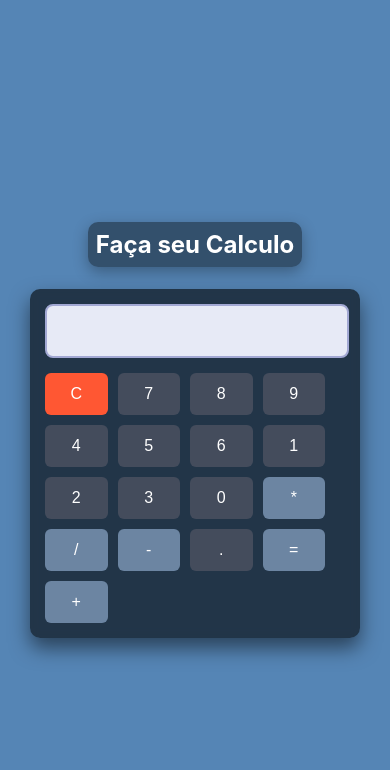
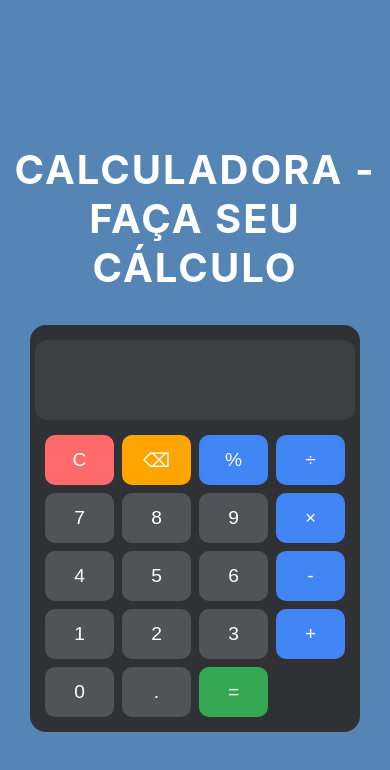
Before and after one commit to Miguel-ectil/calculator, a plain HTML site: page index.html in a window 390 px wide. Drawn offline with Linux system fonts and the light colour scheme.

Commit message:
[UPD] Melhorando a estilização do projeto

```diff
--- a/index.html
+++ b/index.html
@@ -1,42 +1,51 @@
 <!DOCTYPE html>
-<html lang="en">
+<html lang="pt">
 <head>
   <meta charset="UTF-8">
   <meta name="viewport" content="width=device-width, initial-scale=1.0">
+  <title>Calculadora</title>
   <link rel="stylesheet" href="styles.css">
-  <title>Calculadora</title>
 </head>
 <body>
-  <h1 class="animated-title"><strong>Faça seu Calculo</strong></h1>
-  <div class="worm"></div>
+
+  <!-- Título do Projeto -->
+  <header>
+    <h2 class="animated-title"><strong>Calculadora - Faça seu Cálculo</strong></h2>
+  </header>
+
   <div id="container">
-    <div class="ball"></div>
-    <div class="ball"></div>
-    <div class="ball"></div>
-    <div class="calculator">
-      <input type="text" id="display" readonly>
-      <div class="keys">
-        <button class="clear-button" onclick="clearDisplay()">C</button>
-        <button class="button-7" onclick="appendToDisplay('7')">7</button>
-        <button class="button-8" onclick="appendToDisplay('8')">8</button>
-        <button class="button-9" onclick="appendToDisplay('9')">9</button>
-        <button class="button-4" onclick="appendToDisplay('4')">4</button>
-        <button class="button-5" onclick="appendToDisplay('5')">5</button>
-        <button class="button-6" onclick="appendToDisplay('6')">6</button>
-        <button class="button-1" onclick="appendToDisplay('1')">1</button>
-        <button class="button-2" onclick="appendToDisplay('2')">2</button>
-        <button class="button-3" onclick="appendToDisplay('3')">3</button>
-        <button class="button-0" onclick="appendToDisplay('0')">0</button>
-        <button class="button-mult" onclick="appendToDisplay('*')">*</button>
-        <button class="button-div" onclick="appendToDisplay('/')">/</button>
+    <input type="text" id="display" disabled />
 
-        <button class="button-menos" onclick="appendToDisplay('-')">-</button>
-        <button class="button-pont" onclick="appendToDisplay('.')">.</button>
-        <button class="button-igual" onclick="calculate()">=</button>
-        <button class="button-mais" onclick="appendToDisplay('+')">+</button>
+    <div class="calculator-keys">
+      <!-- Números e Funções -->
+      <div class="number-keys">
+        <button class="clear-button">C</button>
+        <button class="delete-button">⌫</button>
+        <button class="operator">%</button>
+        <button class="operator">÷</button>
+
+        <button class="num">7</button>
+        <button class="num">8</button>
+        <button class="num">9</button>
+        <button class="operator">×</button>
+
+        <button class="num">4</button>
+        <button class="num">5</button>
+        <button class="num">6</button>
+        <button class="operator">-</button>
+
+        <button class="num">1</button>
+        <button class="num">2</button>
+        <button class="num">3</button>
+        <button class="operator">+</button>
+
+        <button class="num">0</button>
+        <button class="num">.</button>
+        <button class="equal-button">=</button>
       </div>
     </div>
   </div>
+
   <script src="script.js"></script>
 </body>
 </html>
--- a/script.js
+++ b/script.js
@@ -19,14 +19,29 @@ function calculate() {
   }
 }
 
-document.addEventListener('keydown', function(event) {
-  const key = event.key;
-  if (/[\d+\-*/.=]/.test(key)) {
-    appendToDisplay(key);
-  } else if (key === 'Enter') {
-    calculate();
-  } else if (key === 'Escape') {
-    displayValue = '';
-    document.getElementById('display').value = displayValue;
-  }
+document.addEventListener("DOMContentLoaded", function () {
+  const display = document.getElementById("display");
+  const buttons = document.querySelectorAll("button");
+
+  buttons.forEach((button) => {
+    button.addEventListener("click", () => {
+      const value = button.innerText;
+
+      if (value === "C") {
+        display.value = "";
+      } else if (value === "⌫") {
+        display.value = display.value.slice(0, -1); // Apagar último caractere
+      } else if (value === "=") {
+        try {
+          display.value = eval(display.value.replace("×", "*").replace("÷", "/"));
+        } catch {
+          display.value = "Erro";
+        }
+      } else if (value === "%") {
+        display.value = parseFloat(display.value) / 100 * parseFloat(display.value);
+      } else {
+        display.value += value;
+      }
+    });
+  });
 });
--- a/styles.css
+++ b/styles.css
@@ -1,149 +1,152 @@
+/* Estilo do body para centralizar tudo */
 body {
   background-color: #5585b5;
   font-family: 'Inter', sans-serif;
   display: flex;
+  flex-direction: column;
   justify-content: center;
   align-items: center;
   height: 100vh;
   margin: 0;
-  padding: 0;
-  flex-direction: column;
 }
 
-/* Título animado e centralizado */
-.animated-title {
-  font-size: 2rem;
-  color: white;
+header {
   text-align: center;
-  animation: slideIn 1.5s ease-in-out forwards;
-  margin-bottom: 22px;
-  background: rgba(0, 0, 0, 0.4);
-  padding: 12px;
-  border-radius: 10px;
-  box-shadow: 0px 5px 15px rgba(0, 0, 0, 0.3);
+  margin-bottom: 0px;
 }
 
-/* Container da calculadora */
+/* Container principal da calculadora */
 #container {
   width: 90%;
-  max-width: 360px;
-  background: rgba(0, 0, 0, 0.6);
+  max-width: 340px;
+  background: #303134;
   padding: 20px;
-  text-align: center;
-  border-radius: 10px;
-  backdrop-filter: blur(4px);
-  box-shadow: 0px 10px 20px rgba(0, 0, 0, 0.5);
+  border-radius: 16px;
+  /* box-shadow: 0px 5px 15px rgba(0, 0, 0, 0.5); */
   display: flex;
   flex-direction: column;
   align-items: center;
 }
 
-/* Estilização do display */
+/* Estilo do display */
 #display {
   width: 100%;
-  max-width: 300px; /* Para evitar que ocupe toda a largura do card */
-  height: 30px; /* Ajustando altura para melhor proporção */
+  height: 40px;
   padding: 10px;
-  font-size: 1.8rem;
+  font-size: 2rem;
   text-align: right;
-  border-radius: 8px;
-  background-color: #e7eaf6;
-  border: 2px solid #a2a8d3;
-  margin-bottom: 15px;
+  border-radius: 12px;
+  background-color: #3c4043;
+  border: none;
+  color: white;
+  outline: none;
   display: flex;
   align-items: center;
   justify-content: flex-end;
+  margin-bottom: 15px;
 }
 
-/* Layout dos botões */
-.keys {
+/* Grid de botões */
+.calculator-keys {
+  display: flex;
+  width: 100%;
+}
+
+.number-keys {
   display: grid;
   grid-template-columns: repeat(4, 1fr);
-  gap: 10px;
-  width: 100%;
-  max-width: 300px; /* Garantindo alinhamento dos botões com o input */
+  gap: 8px;
+  flex: 1;
 }
 
-/* Estilo dos botões */
+/* Estilização dos botões */
 button {
-  padding: 15px;
-  font-size: 1.2rem;
+  width: 100%;
+  height: 60px;
+  font-size: 1.5rem;
   border: none;
-  border-radius: 6px;
-  background: #444c5c;
+  border-radius: 10px;
+  background: #505357;
   color: white;
   cursor: pointer;
   transition: all 0.3s ease;
 }
 
 button:hover {
-  background: #5a6274;
+  background: #686d71;
   transform: scale(1.05);
 }
 
-/* Botão de limpar com destaque */
+/* Botão de limpar */
 .clear-button {
-  background-color: #ff5733;
+  background-color: #ff6b6b;
 }
 
 .clear-button:hover {
-  background-color: #e04a2b;
+  background-color: #ff4747;
 }
 
-/* Estilização especial para os botões de operação */
-.button-mult,
-.button-div,
-.button-mais,
-.button-menos,
-.button-igual {
-  background: #6c85a2;
+/* Botão de apagar um item */
+.delete-button {
+  background-color: #ffa500;
 }
 
-.button-mult:hover,
-.button-div:hover,
-.button-mais:hover,
-.button-menos:hover,
-.button-igual:hover {
-  background: #526a8a;
+.delete-button:hover {
+  background-color: #ff8c00;
+}
+
+/* Botão de operadores */
+.operator {
+  background: #4285f4;
+}
+
+.operator:hover {
+  background: #3367d6;
+}
+
+/* Botão de igual */
+.equal-button {
+  background: #34a853;
+}
+
+.equal-button:hover {
+  background: #2c8c42;
+}
+
+.animated-title {
+  font-size: 2.5rem;
+  color: white;
+  text-transform: uppercase;
+  letter-spacing: 2px;
+  animation: fadeIn 1.5s ease-in-out;
 }
 
 /* Animação do título */
-@keyframes slideIn {
-  0% {
-    transform: translateY(-50px);
+@keyframes fadeIn {
+  from {
     opacity: 0;
+    transform: translateY(-20px);
   }
-  100% {
+  to {
+    opacity: 1;
     transform: translateY(0);
-    opacity: 1;
   }
 }
 
 /* Responsividade */
 @media (max-width: 400px) {
-  .animated-title {
-    font-size: 1.5rem;
-    padding: 8px;
-  }
-
   #container {
-    width: 95%;
     max-width: 300px;
     padding: 15px;
   }
 
   #display {
-    font-size: 1.5rem;
-    padding: 10px;
-    max-width: 280px;
-  }
-
-  .keys {
-    max-width: 280px;
+    font-size: 1.8rem;
+    height: 60px;
   }
 
   button {
-    padding: 12px;
-    font-size: 1rem;
+    height: 50px;
+    font-size: 1.2rem;
   }
 }
```
